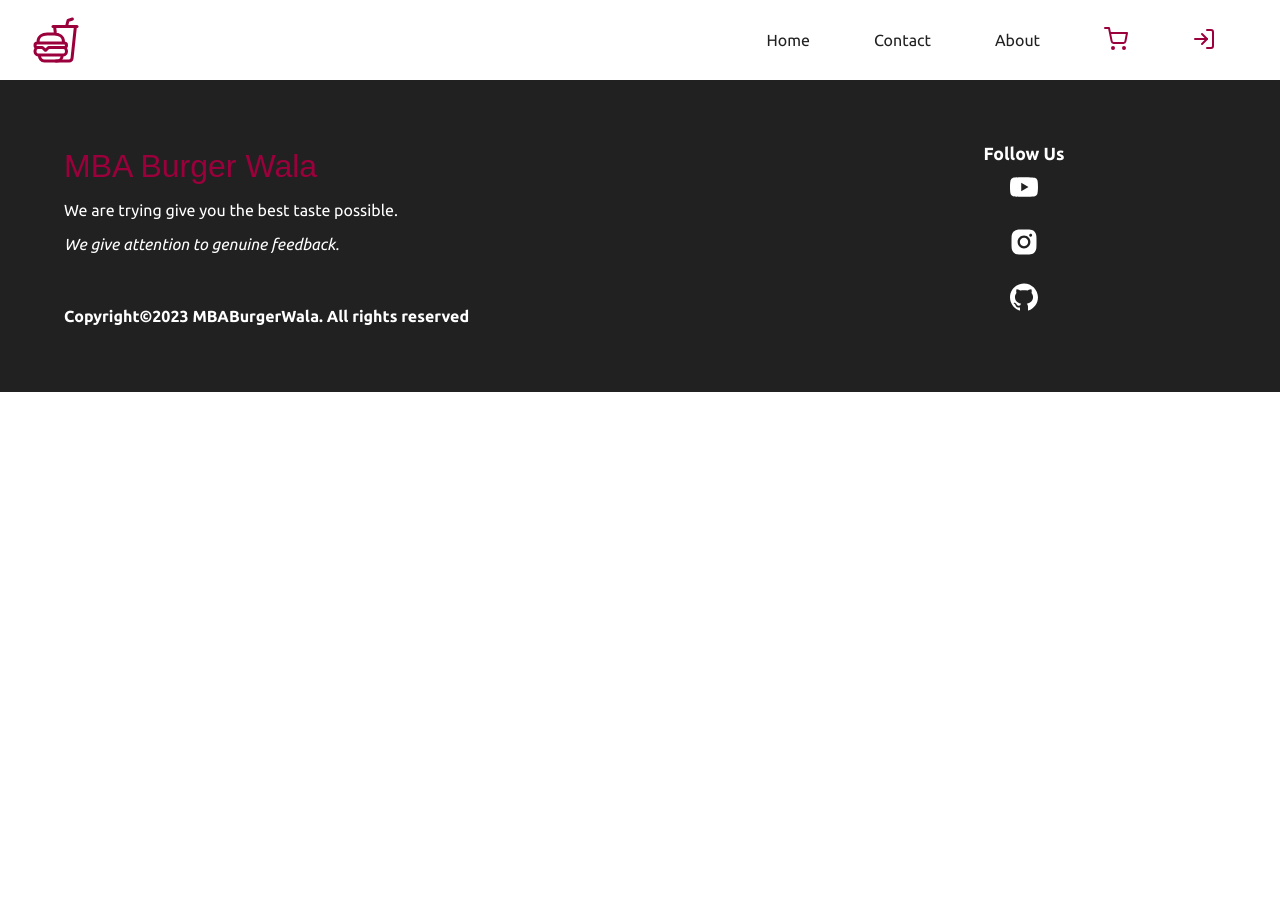
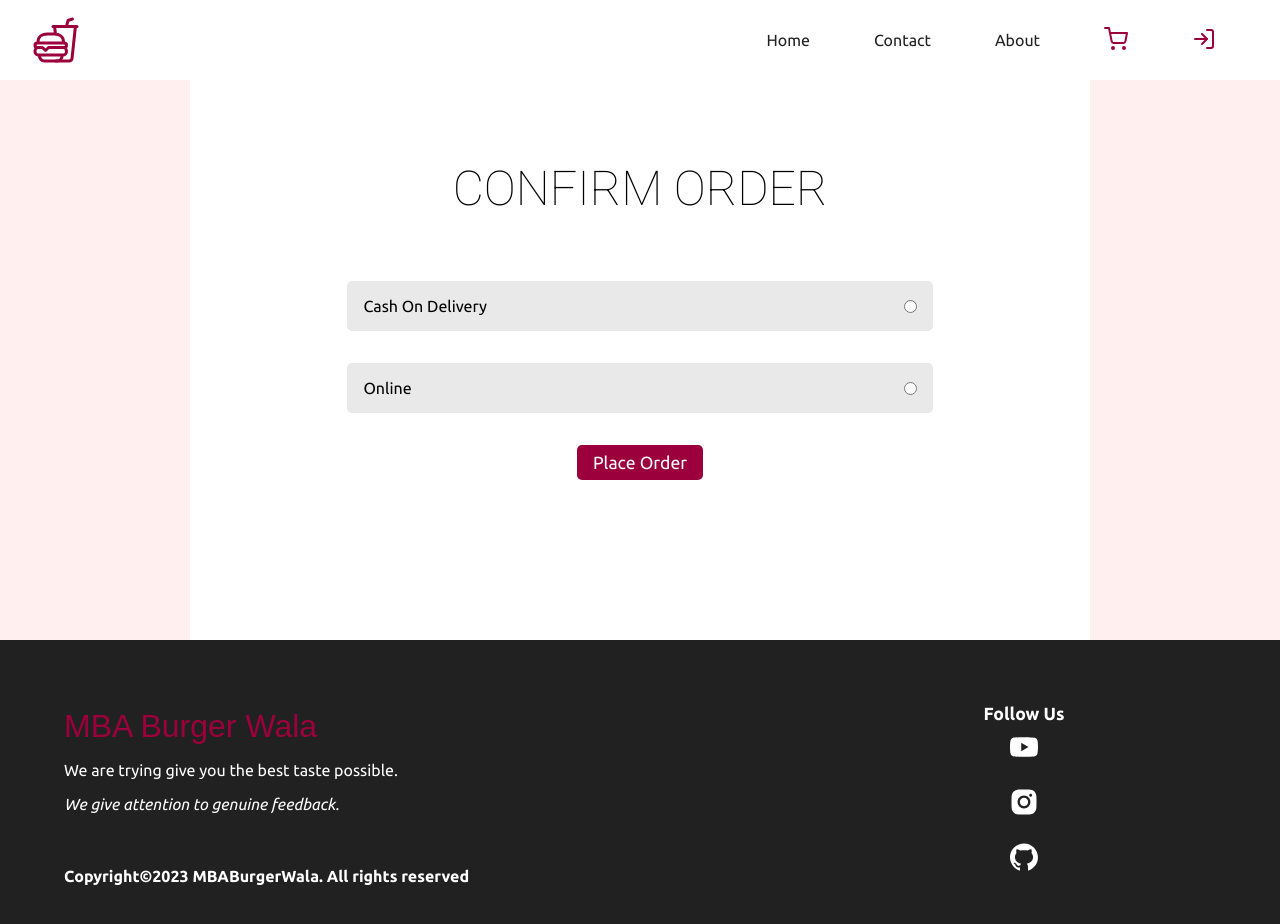
Before and after one commit to SarfrazShah441/Food-Delivery-App, a React (Create React App) app in the folder frontend/: page /confirmorder in a window 1280 px wide. Shown: the top 924 px of the page. Before the commit the page ends 800 px from the top, so only its background shows below. Built offline with nearby package versions, Linux system fonts and the light colour scheme.

Commit message:
confirm order page UI completed

```diff
--- a/frontend/src/App.js
+++ b/frontend/src/App.js
@@ -9,14 +9,14 @@ import './styles/footer.scss'
 import './styles/contact.scss'
 import './styles/cart.scss'
 import './styles/shipping.scss'
+import './styles/confirmOrder.scss'
 import Header from './components/Layout/Header'
 import Home from './components/Home/Home'
 import Footer from './components/Layout/Footer'
 import Contact from './components/contact/Contact'
 import Cart from './components/cart/Cart'
 import Shipping from './components/cart/Shipping'
-
-
+import ConfirmOrder from './components/cart/ConfirmOrder'
 const App = () => {
   return (
     <Router>
@@ -27,6 +27,7 @@ const App = () => {
         <Route path="/contact" element={<Contact />} />
         <Route path="/cart" element={<Cart />} />
         <Route path="/shipping" element={<Shipping />} />
+        <Route path="/confirmorder" element={<ConfirmOrder />} />
       </Routes>
       <Footer />
     </Router>
--- /dev/null
+++ b/frontend/src/components/cart/ConfirmOrder.jsx
@@ -0,0 +1,26 @@
+import React from "react";
+
+const ConfirmOrder = () => {
+  return (
+    <section className="confirmOrder">
+      <main>
+        <h1>Confirm Order</h1>
+
+        <form>
+          <div>
+            <label>Cash On Delivery</label>
+            <input type="radio" name="payment" />
+          </div>
+          <div>
+            <label>Online</label>
+            <input type="radio" name="payment" />
+          </div>
+
+          <button type="submit">Place Order</button>
+        </form>
+      </main>
+    </section>
+  );
+};
+
+export default ConfirmOrder;
--- /dev/null
+++ b/frontend/src/styles/confirmOrder.scss
@@ -0,0 +1,61 @@
+@import 'colors';
+
+.confirmOrder {
+  background-color: $pink;
+  width: 100%;
+  height: 70vh;
+  > main {
+    height: 100%;
+    background-color: white;
+    max-width: 900px;
+    margin: auto;
+    padding: 2rem;
+
+    > h1 {
+      text-transform: uppercase;
+      text-align: center;
+      margin: 3rem;
+      font: 100 3rem 'Roboto';
+    }
+
+    > form {
+      display: flex;
+      flex-direction: column;
+      align-items: center;
+
+      > div {
+        background-color: rgb(233, 233, 233);
+        margin: 1rem;
+        border-radius: 5px;
+        padding: 1rem;
+        width: 70%;
+        display: flex;
+        align-items: center;
+        justify-content: space-between;
+      }
+      > button {
+        background-color: $red;
+        color: white;
+        outline: none;
+        border: none;
+        padding: 0.5rem 1rem;
+        border-radius: 5px;
+        margin: 1rem;
+        text-align: center;
+        cursor: pointer;
+        font-size: 1.1rem;
+      }
+    }
+  }
+}
+
+@media screen and (max-width: 600px) {
+  .confirmOrder > main > form {
+    > div {
+      width: 100%;
+    }
+    > button {
+      width: 100%;
+    }
+  }
+}
```
